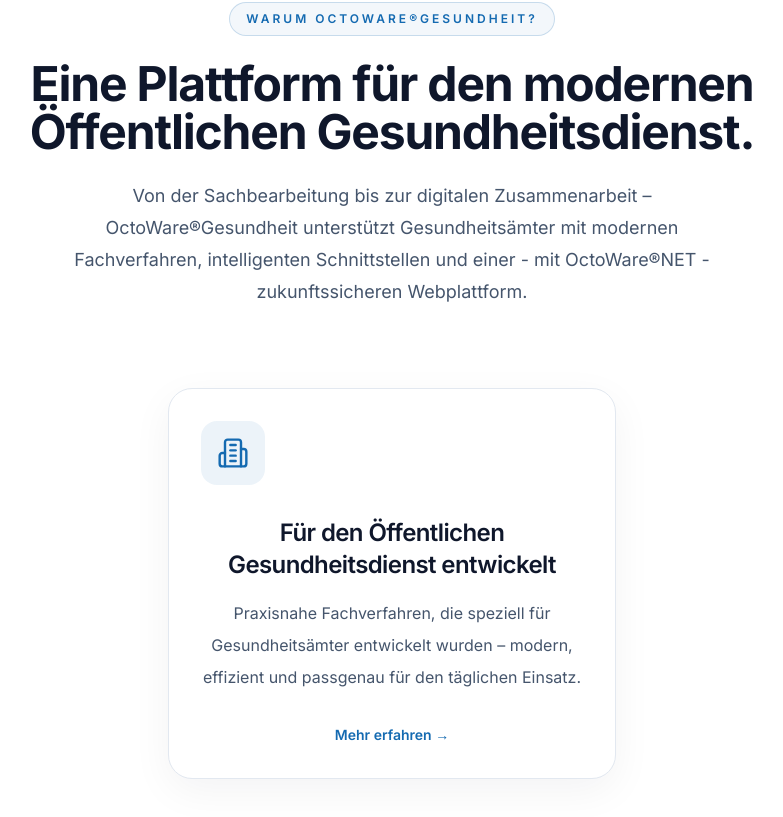
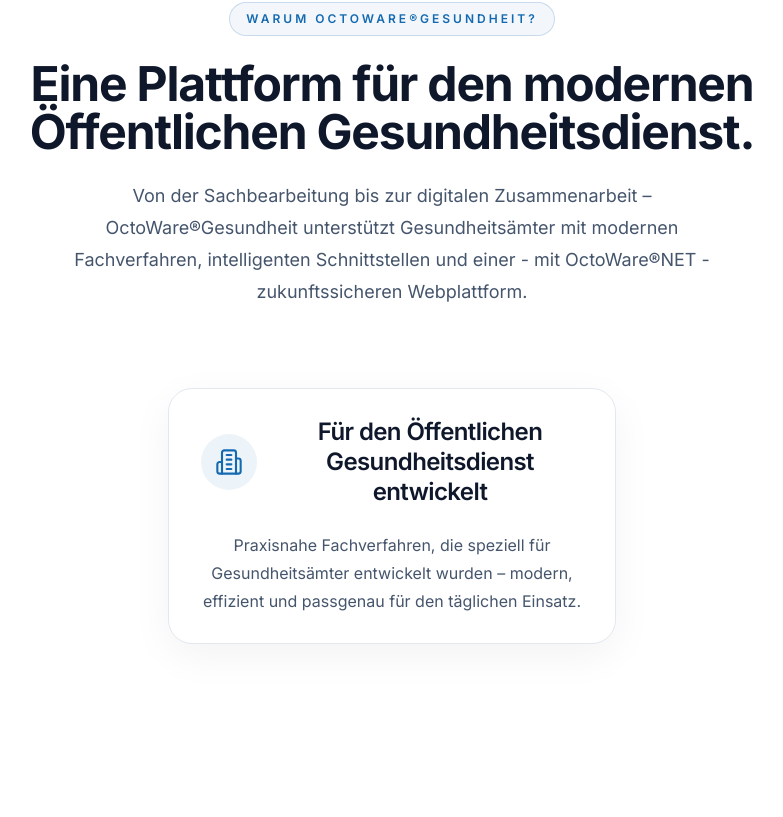
Before and after one commit to weblogger117-art/octoware-website, a Next.js app: page / in a window 1280 px wide. Shown: the part 988-1805 px from the top of the page, without its empty margins (248-1031 px from the left). After the commit the page ends 1728 px from the top, so only its background shows below. Built offline with nearby package versions, Linux system fonts and the light colour scheme.

Commit message:
Update FeatureCard.tsx

```diff
--- a/components/ui/FeatureCard.tsx
+++ b/components/ui/FeatureCard.tsx
@@ -22,12 +22,14 @@ export function FeatureCard({
         group
 
         rounded-3xl
+        w-full
         border
         border-slate-200
 
         bg-white
 
-        p-8
+        px-8
+py-7
 
         shadow-[0_12px_40px_rgba(15,23,42,0.05)]
 
@@ -41,23 +43,23 @@ export function FeatureCard({
         className
       )}
     >
+      <div className="flex items-center gap-5">
   <div
     className="
-          mb-8
-
       flex
-          h-16
-          w-16
+      h-14
+      w-14
+      shrink-0
       items-center
       justify-center
 
-          rounded-2xl
+      rounded-xl
 
       bg-[#146ab1]/8
 
       text-[#146ab1]
 
-          transition-colors
+      transition-all
       duration-300
 
       group-hover:bg-[#146ab1]
@@ -65,7 +67,7 @@ export function FeatureCard({
     "
   >
     <Icon
-          className="h-8 w-8"
+      className="h-7 w-7"
       strokeWidth={1.8}
     />
   </div>
@@ -74,6 +76,7 @@ export function FeatureCard({
     className="
       text-2xl
       font-semibold
+      leading-tight
       tracking-tight
 
       text-slate-900
@@ -81,12 +84,13 @@ export function FeatureCard({
   >
     {title}
   </h3>
+</div>
 
       <p
         className="
-          mt-4
+          mt-6
 
-          leading-8
+          leading-7
 
           text-slate-600
         "
@@ -94,25 +98,6 @@ export function FeatureCard({
         {description}
       </p>
 
-      <div
-        className="
-          mt-8
-
-          inline-flex
-
-          items-center
-
-          gap-2
-
-          text-sm
-          font-semibold
-
-          text-[#146ab1]
-        "
-      >
-        Mehr erfahren →
-
-      </div>
     </div>
   );
 }
```
Lines whose indentation alone changed are shown as unchanged.
